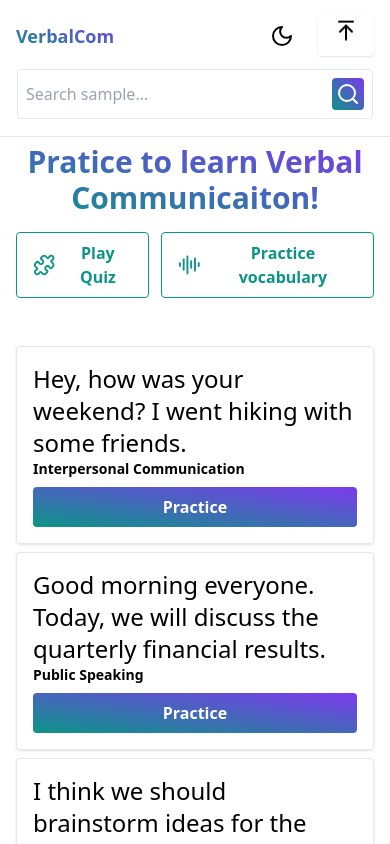
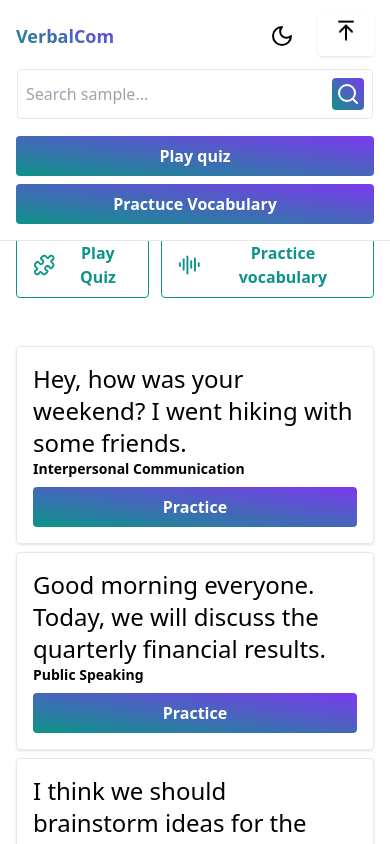
Before and after one commit to ashsajal1/verbalcom, a Vue app: page / in a window 390 px wide. Both pictures are taken after a click on the button 345 px from the left and 37 px from the top of the page. Shown: the top 844 px of the page. Built offline with nearby package versions, Linux system fonts and the light colour scheme.

Commit message:
feat: add button with nav in quiz and vocbulary

```diff
--- a/src/components/Navbar.vue
+++ b/src/components/Navbar.vue
@@ -104,6 +104,15 @@ const handleSearch = () => {
                         </button>
                     </form>
                 </div>
+
+                <div class="w-full mt-4 flex flex-col gap-2">
+                    <RouterLink @click="isOpenMenu = false" class="w-full" to="/quiz">
+                        <Button class="w-full">Play quiz</Button>
+                    </RouterLink>
+                    <RouterLink @click="isOpenMenu = false" class="w-full" to="/vocabulary">
+                        <Button class="w-full">Practuce Vocabulary</Button>
+                    </RouterLink>
+                </div>
             </div>
         </template>
 
```
